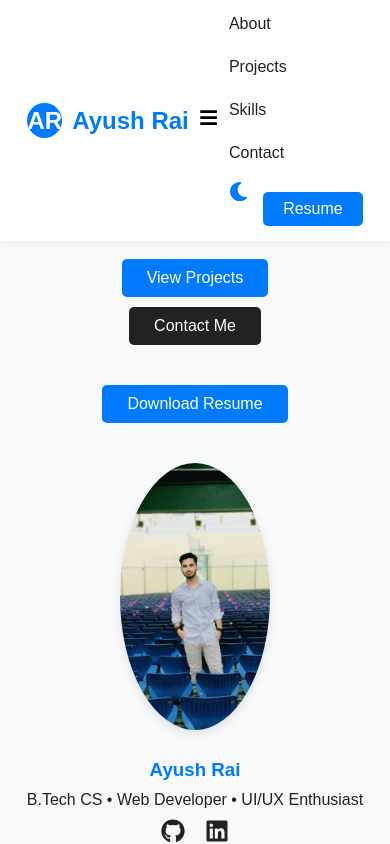
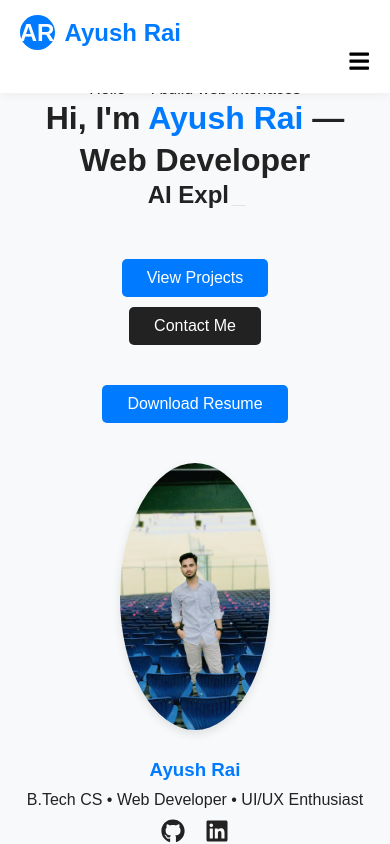
Before and after one commit to Ayushrai9142/ayushstudio, a React (Create React App) app: page / in a window 390 px wide. Shown: the top 844 px of the page. Built offline with nearby package versions, Linux system fonts and the light colour scheme.

Commit message:
Update Navbar.css

```diff
--- a/src/components/Navbar.css
+++ b/src/components/Navbar.css
@@ -36,20 +36,27 @@ header .brand .dot {
   margin-right: 10px;
 }
 
-header nav ul {
+/* NAVIGATION */
+nav {
+  display: flex;
+  align-items: center;
+  gap: 25px;
+}
+
+nav ul {
   display: flex;
   gap: 25px;
   list-style: none;
 }
 
-header nav ul li a {
+nav ul li a {
   text-decoration: none;
   font-weight: 500;
   position: relative;
   color: inherit;
 }
 
-header nav ul li a::after {
+nav ul li a::after {
   content: '';
   height: 2px;
   width: 0;
@@ -60,17 +67,18 @@ header nav ul li a::after {
   transition: 0.3s;
 }
 
-header nav ul li a:hover::after {
+nav ul li a:hover::after {
   width: 100%;
 }
 
-header .actions {
+/* ACTIONS */
+.actions {
   display: flex;
   gap: 15px;
   align-items: center;
 }
 
-header .actions .icon-btn {
+.icon-btn {
   font-size: 1.2rem;
   background: none;
   border: none;
@@ -78,7 +86,7 @@ header .actions .icon-btn {
   color: #007bff;
 }
 
-header .actions .btn {
+.btn {
   padding: 8px 20px;
   background: #007bff;
   color: #fff;
@@ -86,28 +94,71 @@ header .actions .btn {
   transition: 0.3s;
 }
 
-header .actions .btn:hover {
+.btn:hover {
   background: #0056b3;
 }
 
-/* Responsive Hamburger */
+/* HAMBURGER */
 .hamburger {
   display: none;
   background: none;
   border: none;
-  font-size: 1.2rem;
+  font-size: 1.4rem;
   cursor: pointer;
 }
 
-@media(max-width:768px) {
+/* RESPONSIVE FIXES */
+@media(max-width: 768px) {
+  header .container {
+    flex-direction: column;
+    align-items: flex-start;
+    padding: 15px 5%;
+  }
+
+  .hamburger {
+    display: block;
+    margin-left: auto;
+  }
+
+  nav {
+    width: 100%;
+    flex-direction: column;
+    align-items: flex-start;
+    margin-top: 10px;
+    display: none;
+  }
+
+  nav.show {
+    display: flex;
+  }
+
   nav ul {
     flex-direction: column;
-    display: none;
+    width: 100%;
+    gap: 10px;
   }
-  nav ul.show {
-    display: flex;
+
+  .actions {
+    margin-top: 10px;
+    width: 100%;
+    justify-content: flex-start;
+    gap: 10px;
   }
-  .hamburger {
-    display: block;
+
+  .actions .btn {
+    width: 100%;
+    text-align: center;
   }
 }
+
+/* DARK MODE ADJUSTMENT */
+.App.dark header {
+  background: #222;
+}
+.App.dark .btn {
+  background: #09f;
+  color: #000;
+}
+.App.dark .icon-btn {
+  color: #09f;
+}
```
